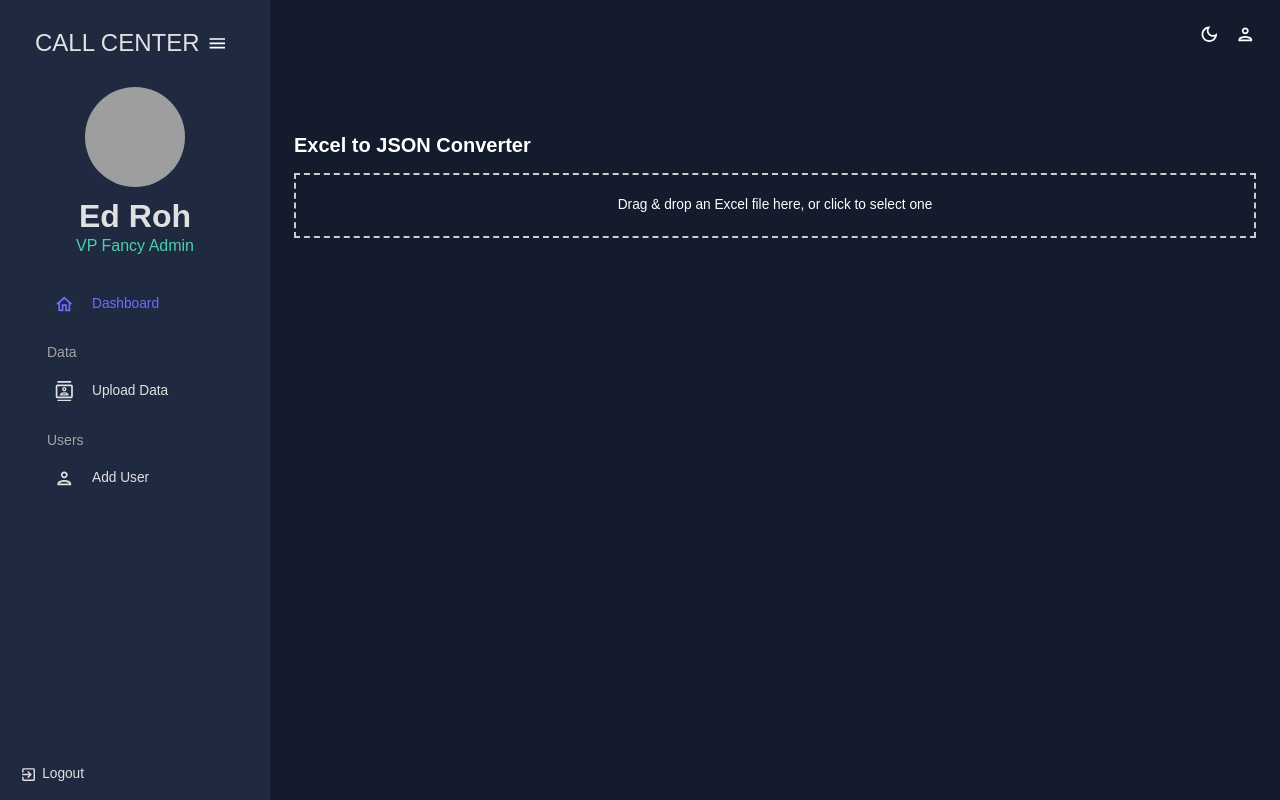
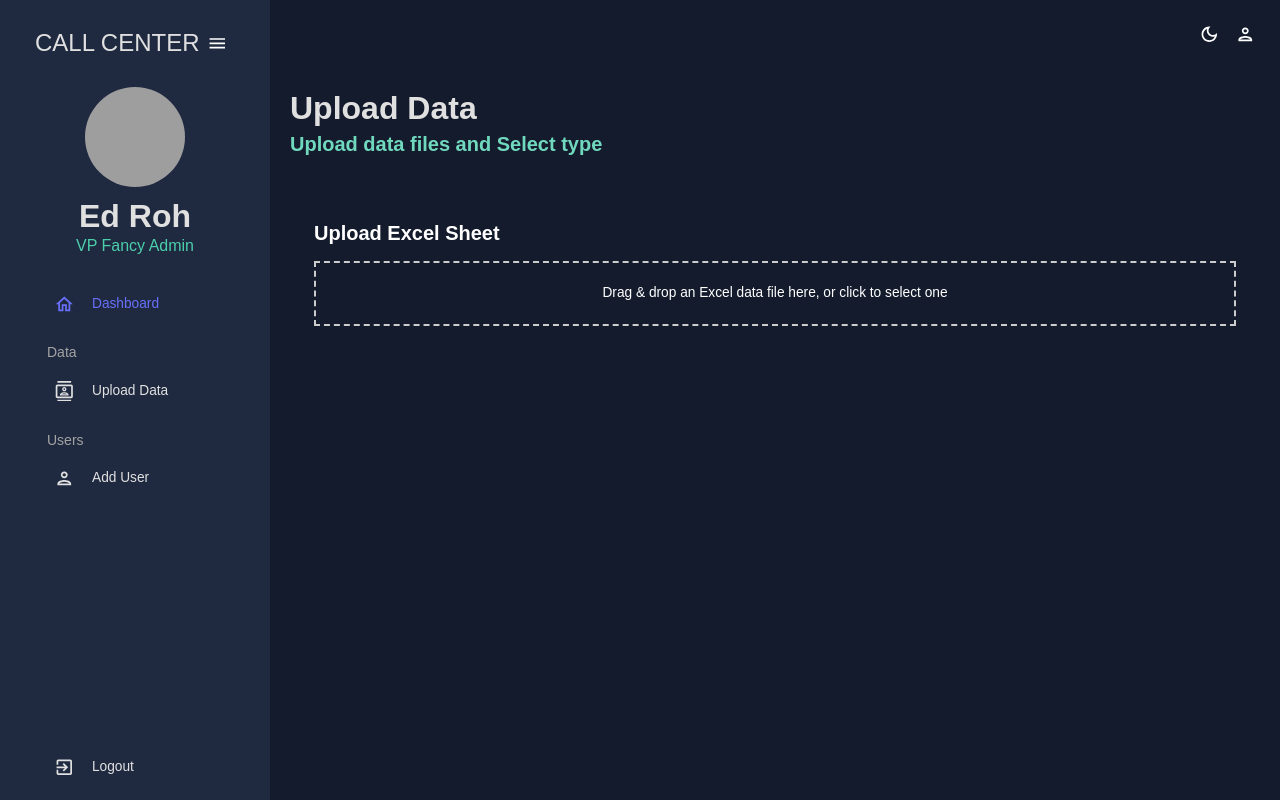
Before and after one commit to SShehan716/call-center, a React (Create React App) app in the folder client/: page /upload-data in a window 1280 px wide. Built offline with nearby package versions, Linux system fonts and the light colour scheme; grey boxes are pictures that could not be loaded.

Commit message:
upload data, side bar
upload data - what data should select
side bar - hide logout when collapsed

```diff
--- a/client/src/components/SideBar/index.jsx
+++ b/client/src/components/SideBar/index.jsx
@@ -149,26 +149,25 @@ const SideBar = () => {
                             setSelected={setSelected}
                         />
                     </Box>
-                    <MenuItem
+                    <Box paddingLeft={isCollapsed ? undefined : "10%"}
                         style={{
-                            color: colors.grey[100],
-                            cursor: "pointer",
                             marginBottom: "10px",
                             bottom: "0",
                             position: "absolute",
                             display: "flex",
-                            justifyContent: "center",
-                            alignItems: "center",
-                        }}
-                        onClick={() => {
-                            console.log('logout')
-                        }}
-                    >
-                        <Box sx={{ display: 'flex', alignItems: 'center' }}>
-                            <ExitToAppOutlinedIcon fontSize="small" style={{ marginRight: '5px' }} />
-                            <Typography>Logout</Typography>
-                        </Box>
-                    </MenuItem>
+                        }}>
+                        {!isCollapsed && (
+                            <Item
+                                title="Logout"
+                                icon={<ExitToAppOutlinedIcon />}
+                                selected={selected}
+                                setSelected={setSelected}
+                                onClick={() => {
+                                    console.log('logout');
+                                }}
+                            />
+                        )}
+                    </Box>
                 </Menu>
             </ProSidebar>
         </Box>
--- a/client/src/components/UploadExcel/index.jsx
+++ b/client/src/components/UploadExcel/index.jsx
@@ -1,11 +1,16 @@
 import React, { useState } from 'react';
-import { Box, Typography } from '@mui/material';
+import { Box, Typography, Checkbox, FormControlLabel, Button, Grid } from '@mui/material';
 import { useDropzone } from 'react-dropzone';
 import * as XLSX from 'xlsx';
 
+
 const UploadExcel = () => {
   const [jsonData, setJsonData] = useState(null);
+  const [selectedJson, setSelectedJson] = useState(null);
+  const [selectedColumns, setSelectedColumns] = useState([]);
+  const [allColumns, setAllColumns] = useState([]);
 
+  //handle file upload
   const onDrop = (acceptedFiles) => {
     const file = acceptedFiles[0];
     const reader = new FileReader();
@@ -18,31 +23,99 @@ const UploadExcel = () => {
       const sheetName = workbook.SheetNames[0];
       const json = XLSX.utils.sheet_to_json(workbook.Sheets[sheetName]);
 
+      // Extract column names
+      const columns = Object.keys(json[0]);
+      setAllColumns(columns);
+
       setJsonData(json);
     };
 
     reader.readAsBinaryString(file);
   };
 
+  //handle column toggle
+  const handleColumnToggle = (column) => {
+    setSelectedColumns((prevSelectedColumns) => {
+      if (prevSelectedColumns.includes(column)) {
+        return prevSelectedColumns.filter((col) => col !== column);
+      } else {
+        return [...prevSelectedColumns, column];
+      }
+    });
+  };
+
+  //render checkbox list
+  const renderCheckboxList = () => {
+    return allColumns.map((column) => (
+      <FormControlLabel
+        key={column}
+        control={
+          <Checkbox
+            checked={selectedColumns.includes(column)}
+            onChange={() => handleColumnToggle(column)}
+            value={column}
+            sx={{
+              color: 'primary.secondary',
+              '&.Mui-checked': {
+                color: 'neutral.light',
+              },
+              fontSize: '20px',
+            }}
+          />
+        }
+        label={column}
+        sx={{ mb: 1, mt: 0, ml: 1, color: 'text.primary'}}
+      />
+    ));
+  };
+
+  //generate selected json data
+  const generateSelectedJson = () => {
+    const tempSelectedJson = jsonData.map((item) => {
+      const selectedData = {};
+      selectedColumns.forEach((column) => {
+        selectedData[column] = item[column];
+      });
+      return selectedData;
+    });
+    setSelectedJson(tempSelectedJson);
+  };
+
   const { getRootProps, getInputProps } = useDropzone({ onDrop });
 
   return (
     <Box sx={{ mt: 5, p: 3 }}>
-      <Typography variant="h4" fontWeight="bold" mb={2}>
-        Excel to JSON Converter
-      </Typography>
+      {jsonData ? (
+        <div>
+          <div>
+            <Typography variant="h3" mt={3} mb={2}>
+              Select Columns:
+            </Typography>
+            <Typography variant="h5" mt={3} mb={2}>
+                {renderCheckboxList()}
+            </Typography>
 
-      <div {...getRootProps()} style={{ border: '2px dashed #cccccc', padding: '20px', textAlign: 'center' }}>
-        <input {...getInputProps()} />
-        <Typography>Drag & drop an Excel file here, or click to select one</Typography>
-      </div>
+          </div>
+          <Button variant="contained" color="secondary" onClick={generateSelectedJson}>Add Columns</Button>
 
-      {jsonData && (
+          {/* remove this div after development */}
+          {/* <div>
+            <Typography variant="h6" mt={3} mb={2}>
+              JSON Output:
+            </Typography>
+            <pre>{JSON.stringify(selectedJson, null, 2)}</pre>
+          </div> */}
+        </div>
+      ) : (
         <div>
-          <Typography variant="h6" mt={3} mb={2}>
-            JSON Output:
+          <Typography variant="h4" fontWeight="bold" mb={2}>
+            Upload Excel Sheet
           </Typography>
-          <pre>{JSON.stringify(jsonData, null, 2)}</pre>
+
+          <div {...getRootProps()} style={{ border: '2px dashed #cccccc', padding: '20px', textAlign: 'center' }}>
+            <input {...getInputProps()} />
+            <Typography>Drag & drop an Excel data file here, or click to select one</Typography>
+          </div>
         </div>
       )}
     </Box>
--- a/client/src/pages/UploadData/index.jsx
+++ b/client/src/pages/UploadData/index.jsx
@@ -1,11 +1,13 @@
 import React from 'react'
-import {Box } from '@mui/material'
+import { Box } from '@mui/material'
+import Header from '../../components/Header'
 import UploadExcel from '../../components/UploadExcel'
 
 const UploadData = () => {
   return (
-    <Box>
-        <UploadExcel />
+    <Box m="20px">
+      <Header title="Upload Data" subTitle="Upload data files and Select type" />
+      <UploadExcel />
     </Box>
   )
 }
```
